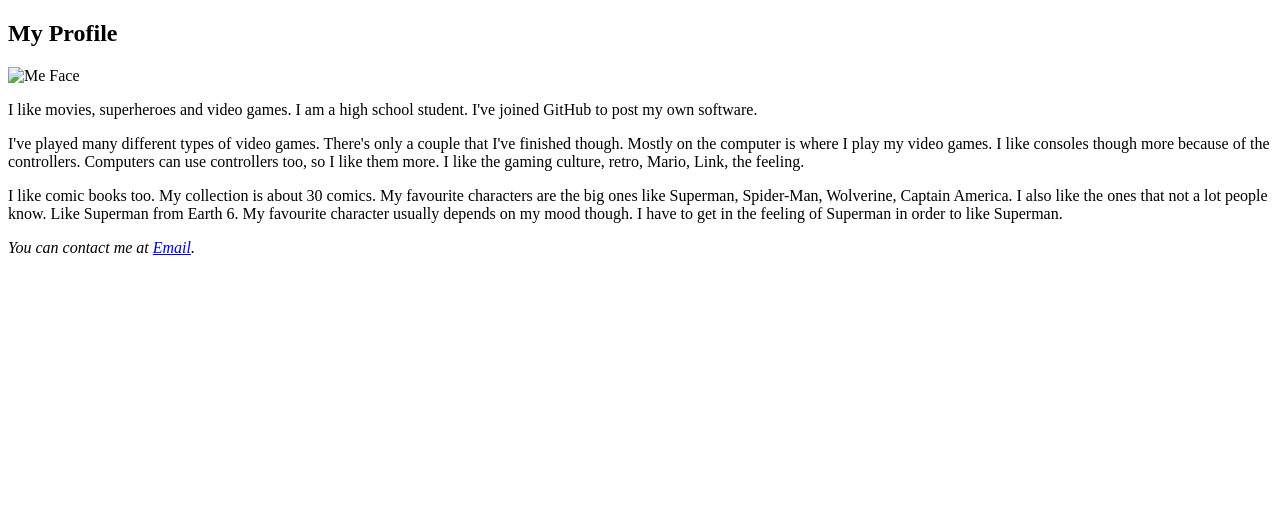
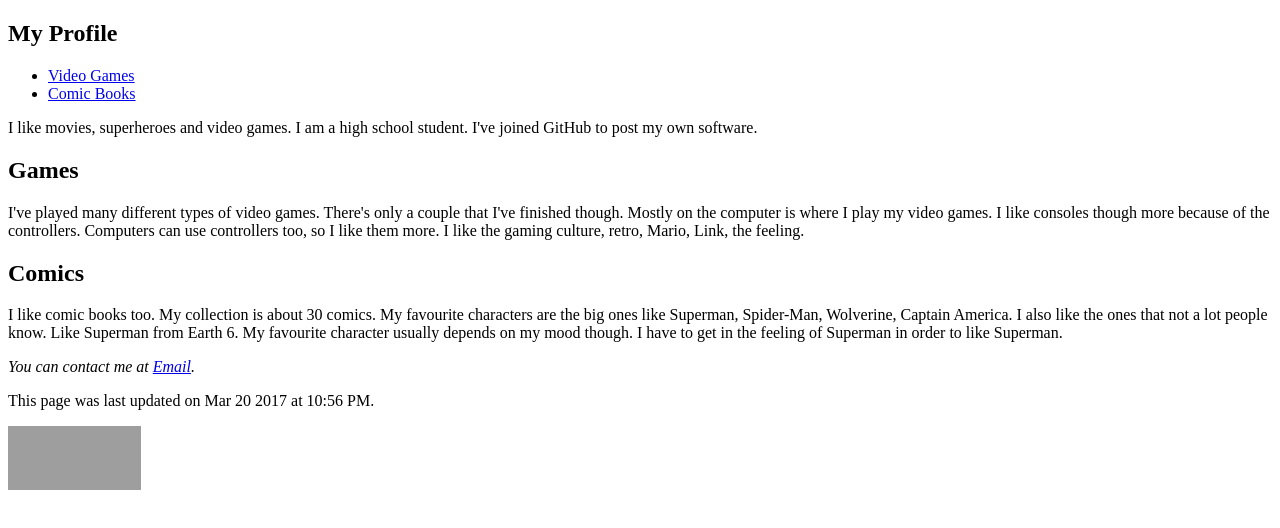
Before and after one commit to THETABT/THETABT.github.io, a plain HTML site: page index.html in a window 1280 px wide. Drawn offline with Linux system fonts and the light colour scheme; grey boxes are pictures that could not be loaded.

Commit message:
Pages.
Pretty self-explanatory.

```diff
--- a/index.html
+++ b/index.html
@@ -9,11 +9,12 @@
 		<article>
 			<header>
 				<h1>My Profile</h1>
-				<picture>
-					<source media="(min-width: 450px)" srcset="GitHubPage/images/20.jpg">
-					<img src="GitHubPage/images/10.jpg"
-					alt="Me Face"/>
-				</picture>
+				<nav>
+					<ul>
+						<li><a href="#VG">Video Games</a></li>
+						<li><a href="#CB">Comic Books</a></li>
+					</ul>
+			</nav>
 
 			</header>
 			<p>
@@ -21,6 +22,7 @@
 				I am a high school student. I've joined GitHub to post my own software.
 			</p>
 			<section aria-label="Video Games">
+				<h2 id="VG">Games</h2>
 				<p>
 					I've played many different types of video games. There's only a couple that I've finished though.
 					Mostly on the computer is where I play my video games. I like consoles though more because of the controllers.
@@ -29,6 +31,7 @@
 			</section>
 
 			<section aria-label="Comics">
+				<h2 id="CB">Comics</h2>
 				<p>
 					I like comic books too. My collection is about 30 comics. My favourite characters are the big ones like
 					Superman, Spider-Man, Wolverine, Captain America. I also like the ones that not a lot people know.
@@ -42,6 +45,15 @@
 			You can contact me at
 			<a href="mailto:TitaniumArsenalBracer3000@gmail.com">Email</a>.
 			</address>
+			<p>
+				This page was last updated on <time datetime="2017-03-20 22:56">Mar 20 2017 at 10:56 PM.</time>
+			</p>
+			<a href="http://www.w3.org/html/logo/">
+				<img src="https://www.w3.org/html/logo/badge/html5-badge-h-semantics.png"
+				width="133" height="64" alt="HTML5 Powered with Semantics"
+				title="HTML5 Powered with Semantics">
+			</a>
+
 		</footer>
 	</body>
 </html>
```
